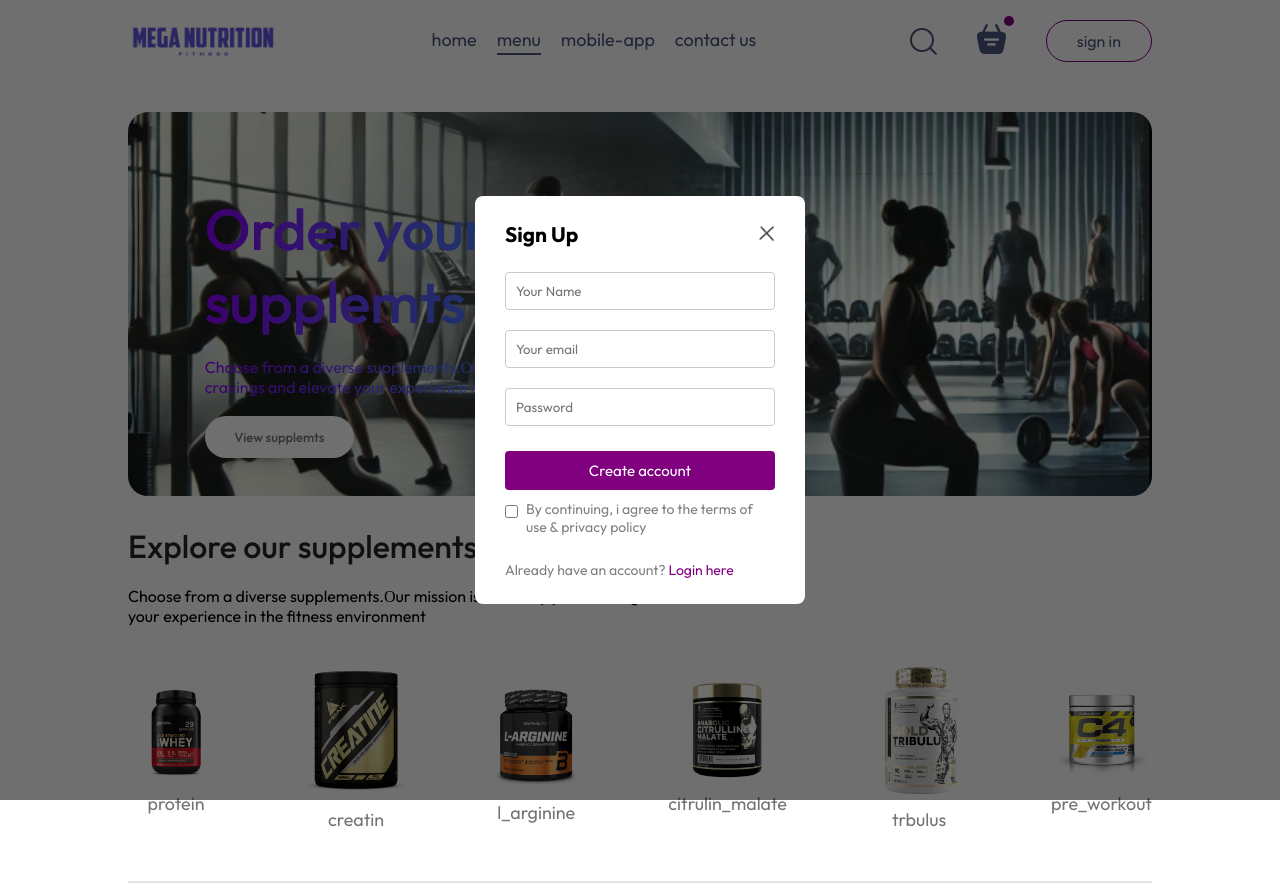
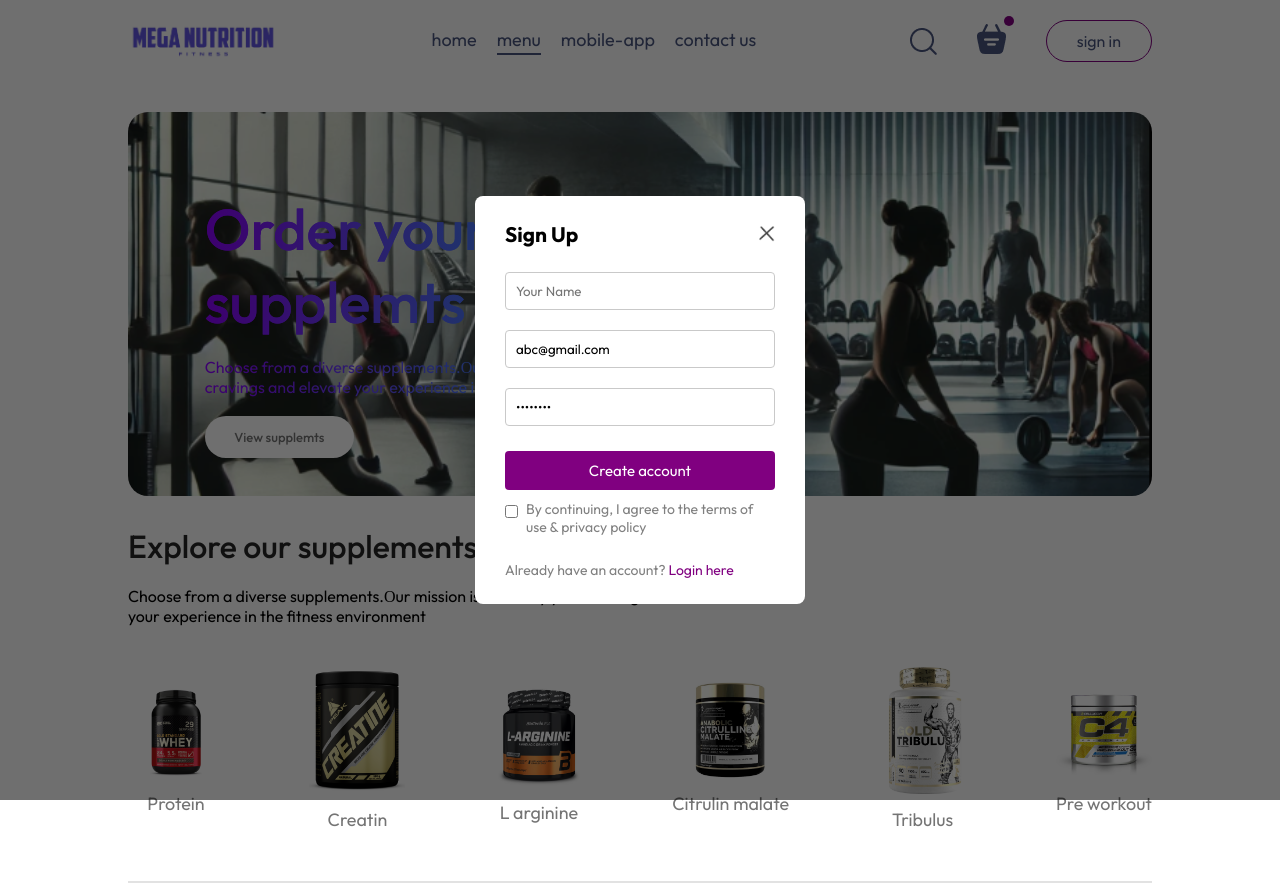
Before and after one commit to BaiTozi/Mega-Nutrition, a React (Vite) app in the folder MegaNutrition/: page / in a window 1280 px wide. Both pictures are taken after a click on the button "sign in". Built offline with nearby package versions, Linux system fonts and the light colour scheme; no server answers.

Commit message:
add firebase and login popup

```diff
--- a/MegaNutrition/src/assets/assets.js
+++ b/MegaNutrition/src/assets/assets.js
@@ -51,27 +51,27 @@ export const assets = {
 
 export const supplements_list = [
     {
-        sup_name: "protein",
+        sup_name: "Protein",
         sup_image: protein_powder
     },
     {
-        sup_name: "creatin",
+        sup_name: "Creatin",
         sup_image: creatin
     },
     {
-        sup_name: "l_arginine",
+        sup_name: "L arginine",
         sup_image: l_arginine
     },
     {
-        sup_name: "citrulin_malate",
+        sup_name: "Citrulin malate",
         sup_image: citrulin_malate
     },
     {
-        sup_name: "trbulus",
+        sup_name: "Tribulus",
         sup_image: trbulus
     },
     {
-        sup_name: "pre_workout",
+        sup_name: "Pre workout",
         sup_image: pre_workout
     },
 ]
--- a/MegaNutrition/src/components/LoginPage/LoginPopup.jsx
+++ b/MegaNutrition/src/components/LoginPage/LoginPopup.jsx
@@ -1,37 +1,88 @@
-import React from 'react'
+import React, { useEffect } from 'react'
 import './LoginPopup.css'
 import { assets } from '../../assets/assets'
 import { useState } from 'react'
+import { auth, db } from '../../firebase/config'
+import { createUserWithEmailAndPassword, signInWithEmailAndPassword } from 'firebase/auth'
+import { setDoc, doc } from 'firebase/firestore'
 
 
 const LoginPopup = ({setShowLogin}) => {
 
     const [currState, setCurrState] = useState("Sign Up")
+    const [email, setEmail] = useState("abc@gmail.com");
+    const [password, setPassword] = useState("12345678");
+    const [name, setName] = useState("");
+
+    async function login() {
+        if(currState === "Login") {
+             signInWithEmailAndPassword(auth, email, password).then((user) => {
+                console.log(user.user)
+             })
+        } else if (currState === "Sign Up") {
+            try {
+                // Създаване на нов потребител с email и парола
+                const userCredential = await createUserWithEmailAndPassword(auth, email, password);
+                const user = userCredential.user;
+
+                // Запис в Firestore (потребителски данни)
+                await setDoc(doc(db, "users", user.uid), {
+                    name: name,  // добавяме името на потребителя
+                    email: email,
+                    createdAt: new Date()
+                });
+
+                console.log("User registered:", user);
+            } catch (error) {
+                console.error("Error registering user:", error);
+            }
+        }
+    }
+
 
     return (
         <div className='login-popup'>
-        <form className="login-popup-container">
+            <div className="login-popup-container">
                 <div className="login-popup-title">
                     <h2>{currState}</h2>
-            <img onClick={()=>setShowLogin(false)} src={assets.cross_icon} alt="" />
+                    <img onClick={() => setShowLogin(false)} src={assets.cross_icon} alt="" />
                 </div>
                 <div className="login-popup-inputs">
-                {currState==="Login"?<></>:<input type="text" placeholder='Your Name' required/>}
-                <input type="email" placeholder='Your email' required />
-                <input type="password" placeholder='Password' required />
+                    {currState === "Sign Up" &&
+                        <input
+                            type="text"
+                            placeholder='Your Name'
+                            required
+                            value={name}
+                            onInput={(e) => setName(e.currentTarget.value)} // задаваме името
+                        />}
+                    <input
+                        type="email"
+                        placeholder='Your email'
+                        required
+                        value={email}
+                        onInput={(e) => setEmail(e.currentTarget.value)}
+                    />
+                    <input
+                        type="password"
+                        placeholder='Password'
+                        required
+                        value={password}
+                        onInput={(e) => setPassword(e.currentTarget.value)}
+                    />
                 </div>
-            <button>{currState==="Sign Up"?"Create account":"Login"}</button>
+                <button onClick={() => login()}>
+                    {currState === "Sign Up" ? "Create account" : "Login"}
+                </button>
                 <div className="login-popup-condition">
-                <input type="checkbox" required/>
-                <p>By continuing, i agree to the terms of use & privacy policy</p>
+                    <input type="checkbox" required />
+                    <p>By continuing, I agree to the terms of use & privacy policy</p>
                 </div>
-            {currState==="Login"
-            ?<p>Create a new account? <span onClick={()=>setCurrState("Sign Up")}>Click here</span></p>
-            :<p>Already have an account? <span onClick={()=>setCurrState("Login")}>Login here</span></p>
+                {currState === "Login"
+                    ? <p>Create a new account? <span onClick={() => setCurrState("Sign Up")}>Click here</span></p>
+                    : <p>Already have an account? <span onClick={() => setCurrState("Login")}>Login here</span></p>
                 }
-
-
-        </form>
+            </div>
         </div>
     )
 }
--- /dev/null
+++ b/MegaNutrition/src/firebase/config.js
@@ -0,0 +1,24 @@
+import { getFirestore } from 'firebase/firestore';
+import "firebase/auth"
+import { initializeApp } from "firebase/app";
+import { getAuth } from "firebase/auth";
+
+
+const firebaseConfig = {
+  apiKey: import.meta.env.VITE_FIREBASE_API_KEY,
+  authDomain: import.meta.env.VITE_FIREBASE_AUTH_DOMAIN,
+  projectId: import.meta.env.VITE_FIREBASE_PROJECTID,
+  storageBucket: import.meta.env.VITE_FIREBASE_STORAGE_BUCKETZ,
+  messagingSenderId: import.meta.env.VITE_FIREBASE_MESSEGIN_SENDER_ID,
+  appId: import.meta.env.VITE_FIREBASE_APP_ID,
+  measurementId: import.meta.env.VITE_FIREBASE_MEASUREMENTD_ID,
+};
+
+console.log(firebaseConfig)
+
+const app = initializeApp(firebaseConfig);
+
+const auth = getAuth(app);
+const db = getFirestore(app);
+
+export { auth, db };
```
Lines whose indentation alone changed are shown as unchanged.
